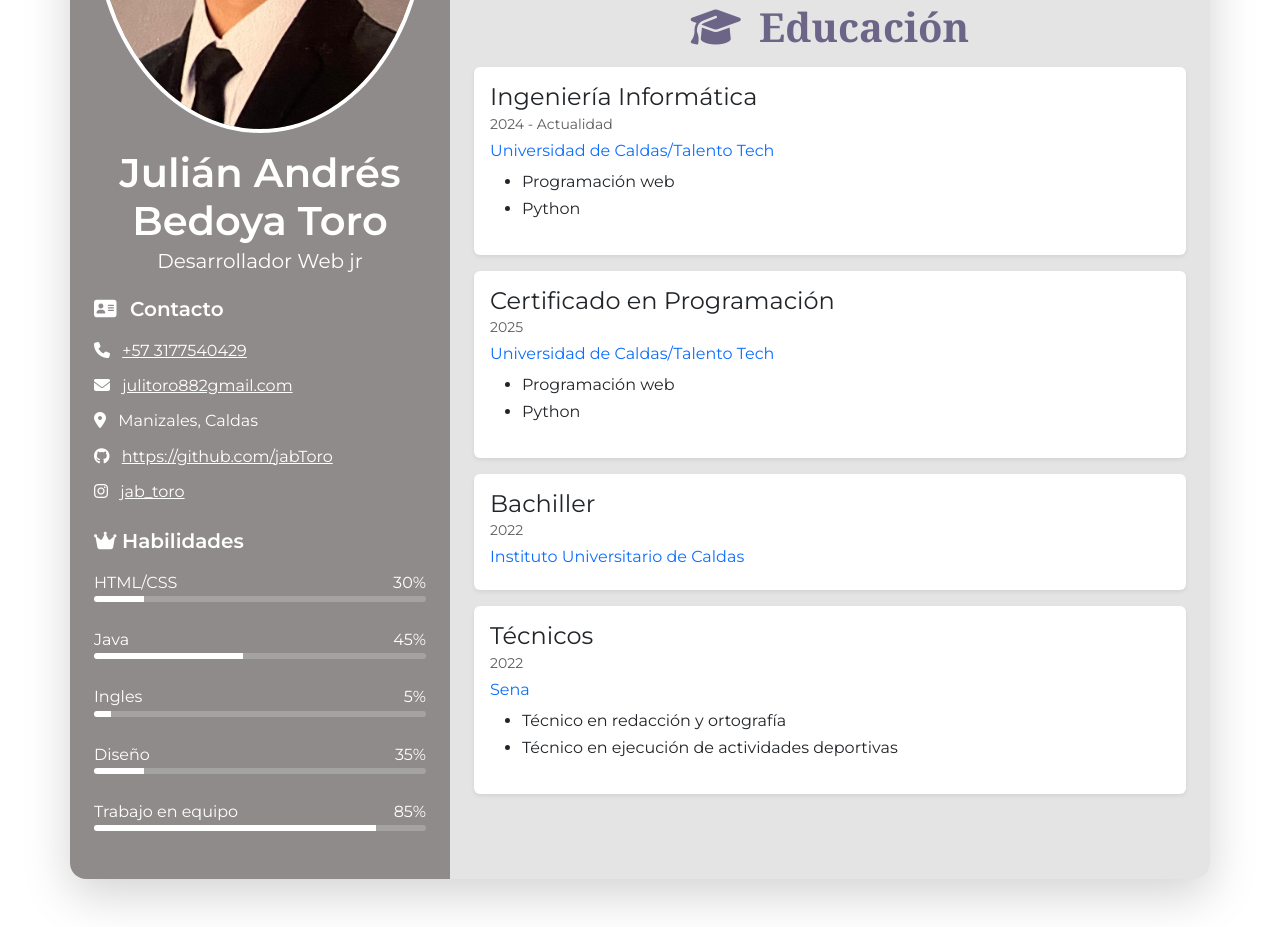
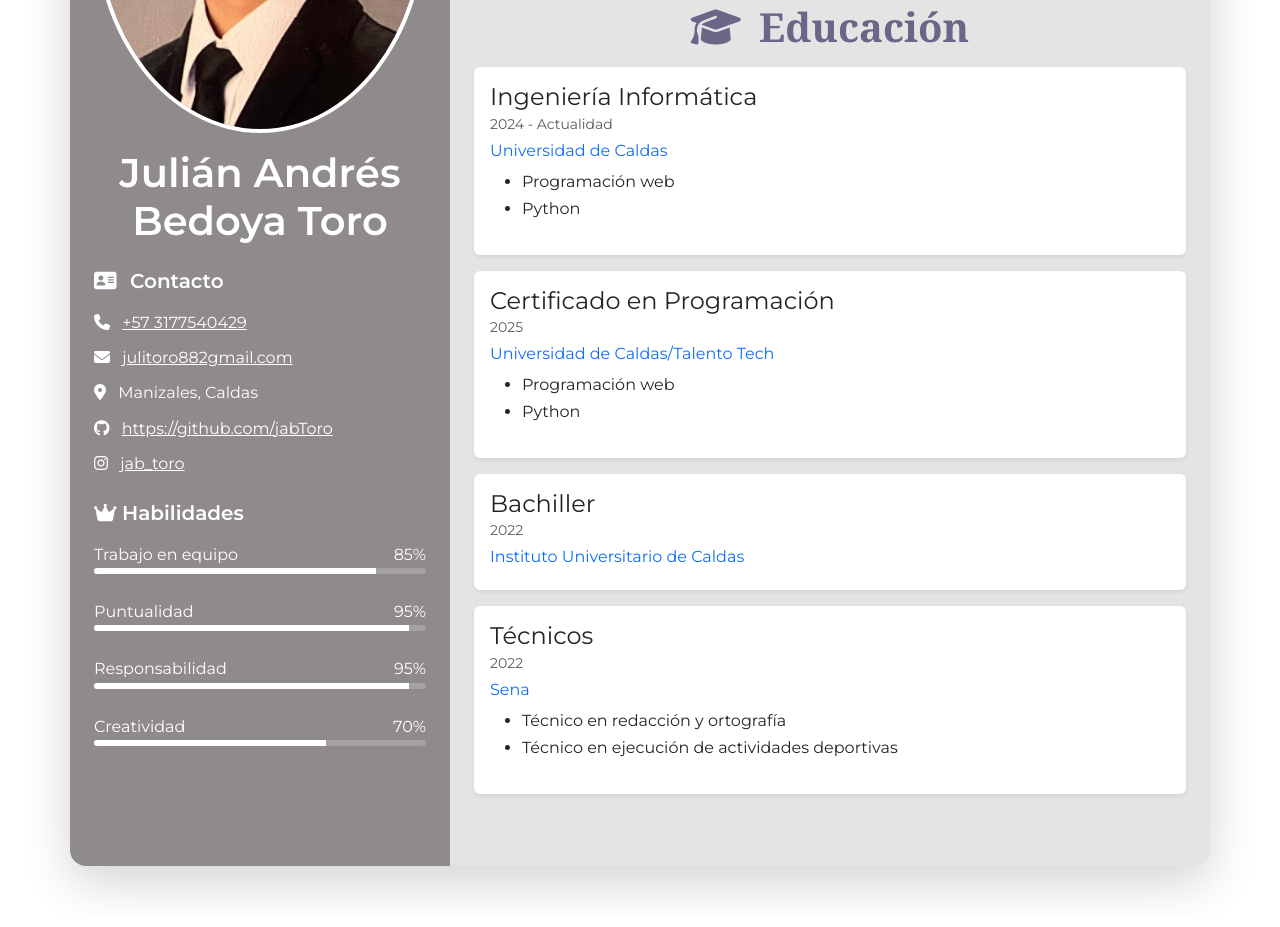
Before and after one commit to jabToro/jabToro.github.io, a plain HTML site: page index.html in a window 1280 px wide. Shown: the part 363-1290 px from the top of the page. Drawn offline with nearby package versions, Linux system fonts and the light colour scheme.

Commit message:
Habilidades
Se cambiaron las habilidades

```diff
--- a/index.html
+++ b/index.html
@@ -26,7 +26,7 @@
                         class="img-fluid rounded-circle border border-4 border-white mb-3" />
 
                     <h1 class="fw-bold mb-1">Julián Andrés Bedoya Toro</h1>
-                    <h5>Desarrollador Web jr</h5>
+                    <h5></h5> <!-- Aquí podria poner mi titulo personal -->
 
                 </header>
 
@@ -67,75 +67,7 @@
                             <i class="fa-solid fa-crown"></i> <!-- Icono de contacto -->
                             Habilidades
                         </h5>
-                        <div class="skill mb-4"> <!-- skill es para poner el texto en negrilla -->
-                            <div class="d-flex justify-content-between">
-                                <span>
-                                    HTML/CSS
-                                </span>
 
-                                <span>
-                                    30%
-                                </span>
-
-                            </div>
-
-                            <div class="progress" style="height: 6px">
-                                <div class="colorBarra progress-bar " role="progressbar" style="width: 15%;"></div>
-                            </div>
-
-                        </div>
-                        <div class="skill mb-4"> <!-- skill es para poner el texto en negrilla -->
-                            <div class="d-flex justify-content-between">
-                                <span>
-                                    Java
-                                </span>
-
-                                <span>
-                                    45%
-                                </span>
-
-                            </div>
-
-                            <div class="progress" style="height: 6px">
-                                <div class="colorBarra progress-bar " role="progressbar" style="width: 45%;"></div>
-                            </div>
-
-                        </div>
-                        <div class="skill mb-4"> <!-- skill es para poner el texto en negrilla -->
-                            <div class="d-flex justify-content-between">
-                                <span>
-                                    Ingles
-                                </span>
-
-                                <span>
-                                    5%
-                                </span>
-
-                            </div>
-
-                            <div class="progress" style="height: 6px">
-                                <div class="colorBarra progress-bar " role="progressbar" style="width: 5%;"></div>
-                            </div>
-
-
-                        </div>
-                        <div class="skill mb-4"> <!-- skill es para poner el texto en negrilla -->
-                            <div class="d-flex justify-content-between">
-                                <span>
-                                    Diseño
-                                </span>
-
-                                <span>
-                                    35%
-                                </span>
-
-                            </div>
-
-                            <div class="progress" style="height: 6px">
-                                <div class="colorBarra progress-bar " role="progressbar" style="width: 15%;"></div>
-                            </div>
-
-                        </div>
                         <div class="skill mb-4"> <!-- skill es para poner el texto en negrilla -->
                             <div class="d-flex justify-content-between">
                                 <span>
@@ -150,6 +82,60 @@
 
                             <div class="progress" style="height: 6px">
                                 <div class="colorBarra progress-bar" role="progressbar" style="width: 85%;"></div>
+                            </div>
+
+                        </div>
+
+                        <div class="skill mb-4"> <!-- skill es para poner el texto en negrilla -->
+                            <div class="d-flex justify-content-between">
+                                <span>
+                                    Puntualidad
+                                </span>
+
+                                <span>
+                                    95%
+                                </span>
+
+                            </div>
+
+                            <div class="progress" style="height: 6px">
+                                <div class="colorBarra progress-bar " role="progressbar" style="width: 95%;"></div>
+                            </div>
+
+                        </div>
+
+                        <div class="skill mb-4"> <!-- skill es para poner el texto en negrilla -->
+                            <div class="d-flex justify-content-between">
+                                <span>
+                                    Responsabilidad
+                                </span>
+
+                                <span>
+                                    95%
+                                </span>
+
+                            </div>
+
+                            <div class="progress" style="height: 6px">
+                                <div class="colorBarra progress-bar " role="progressbar" style="width: 95%;"></div>
+                            </div>
+
+                        </div>
+
+                          <div class="skill mb-4"> <!-- skill es para poner el texto en negrilla -->
+                            <div class="d-flex justify-content-between">
+                                <span>
+                                    Creatividad
+                                </span>
+
+                                <span>
+                                    70%
+                                </span>
+
+                            </div>
+
+                            <div class="progress" style="height: 6px">
+                                <div class="colorBarra progress-bar " role="progressbar" style="width: 70%;"></div>
                             </div>
 
                         </div>
@@ -188,7 +174,7 @@
                         <div class="card-body">
                             <h4 class="card-title">Ingeniería Informática</h4>
                             <h5 class="card-subtitle mb-2 text-muted small">2024 - Actualidad</h5>
-                            <h6 class="text-primary">Universidad de Caldas/Talento Tech</h6>
+                            <h6 class="text-primary">Universidad de Caldas</h6>
                             <ul>
                                 <li>Programación web</li>
                                 <li>Python</li>
```
